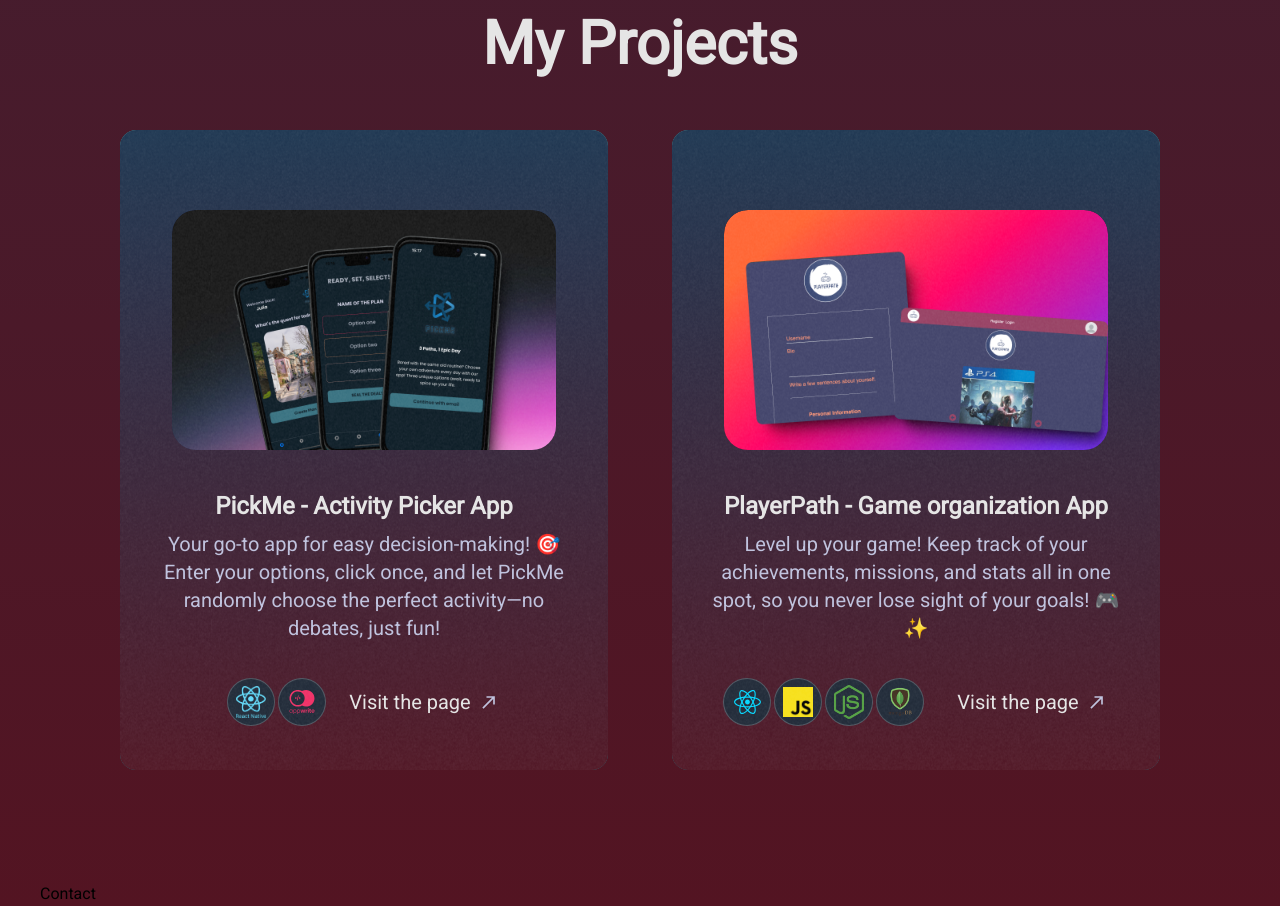
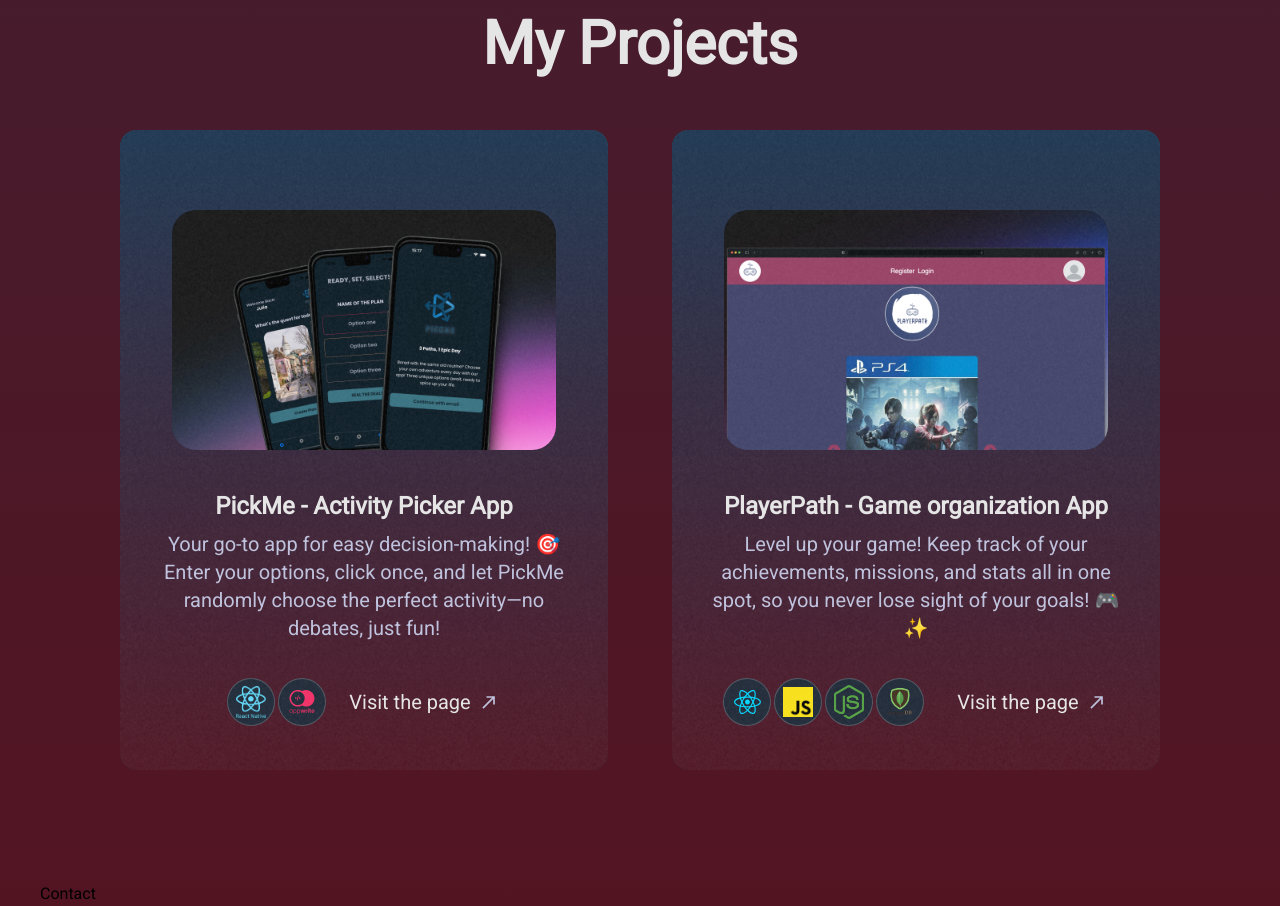
Before and after one commit to Ericazach/Animated-Portfolio, a Next.js app: page / in a window 1280 px wide. Shown: the part 3020-3926 px from the top of the page. Built offline with nearby package versions, Linux system fonts and the light colour scheme.

Commit message:
fix colors and size projects

```diff
--- a/components/Projects.jsx
+++ b/components/Projects.jsx
@@ -29,7 +29,7 @@ function Projects() {
         {projects.map((item) => (
           <div key={item.id}>
             <WobbleCard
-              className="dark:bg-gradient-to-b dark:from-[#1d3651] dark:to-[#531422] bg-gray-700"
+              className="dark:bg-gradient-to-b dark:from-[#1d3651] dark:to-[#531422] bg-gradient-to-b from-[#6887a8] to-[#61353e]"
               containerClassName="max-w-3xl md:max-h-[80vh] lg:max-h-[80vh]"
             >
               <div className="flex flex-col items-center justify-center">
--- a/components/ui/wobble-card.jsx
+++ b/components/ui/wobble-card.jsx
@@ -31,7 +31,7 @@ export const WobbleCard = ({ children, containerClassName, className }) => {
         transition: "transform 0.1s ease-out",
       }}
       className={cn(
-        "mx-auto w-full bg-secondary-100 relative rounded-2xl overflow-hidden",
+        "mx-auto w-full bg-secondary-100 dark:bg-gray-800 relative rounded-2xl overflow-hidden",
         containerClassName
       )}
     >
@@ -40,7 +40,8 @@ export const WobbleCard = ({ children, containerClassName, className }) => {
         style={{
           boxShadow:
             "0 10px 32px rgba(34, 42, 53, 0.12), 0 1px 1px rgba(0, 0, 0, 0.05), 0 0 0 1px rgba(34, 42, 53, 0.05), 0 4px 6px rgba(34, 42, 53, 0.08), 0 24px 108px rgba(47, 48, 55, 0.10)",
-          backgroundImage: "radial-gradient(88% 100% at top, rgba(255,255,255,0.5), rgba(255,255,255,0))",
+          backgroundImage:
+            "radial-gradient(88% 100% at top, rgba(255,255,255,0.5), rgba(255,255,255,0))",
         }}
       >
         <motion.div
```
Also changed, not shown: public/playerpath.png.
